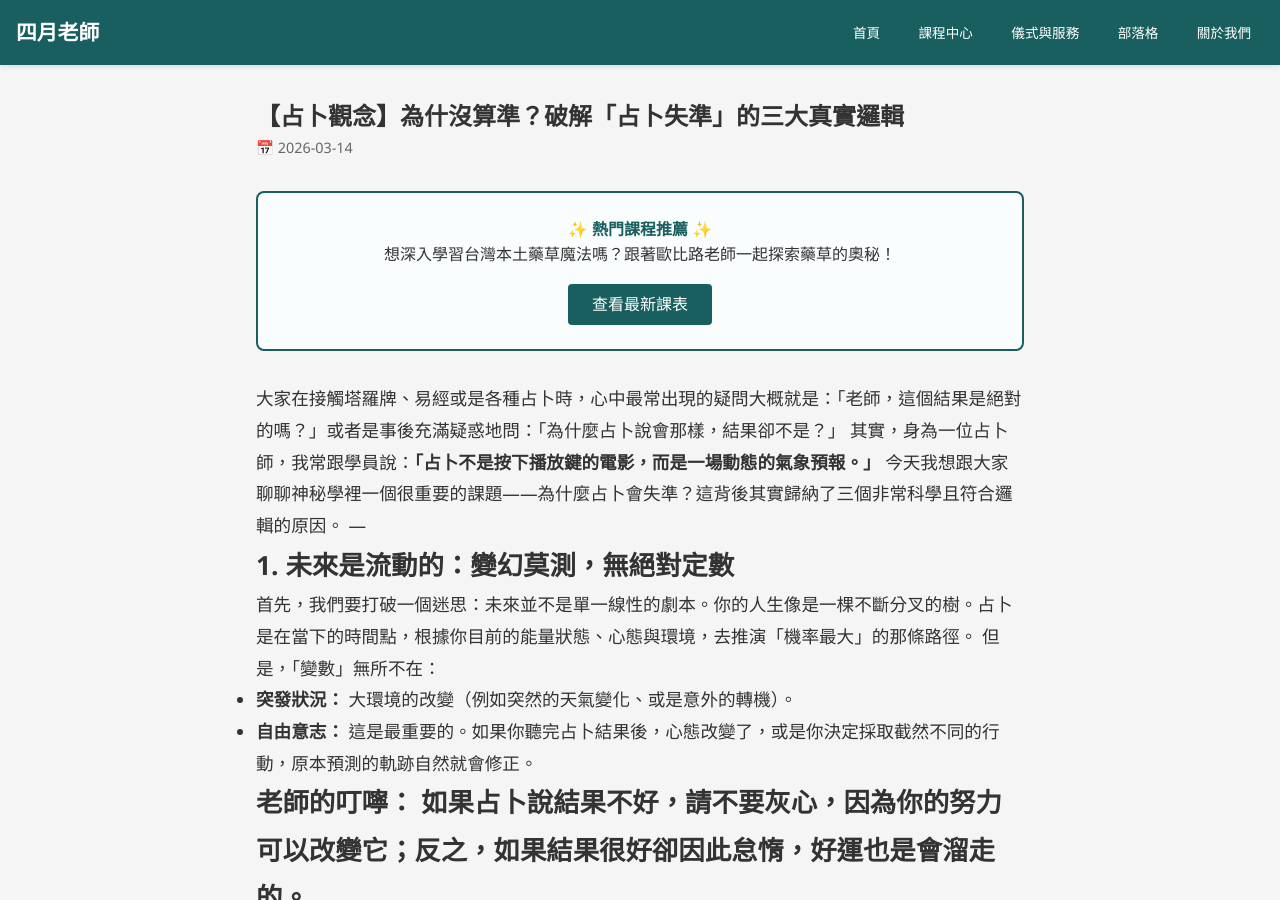
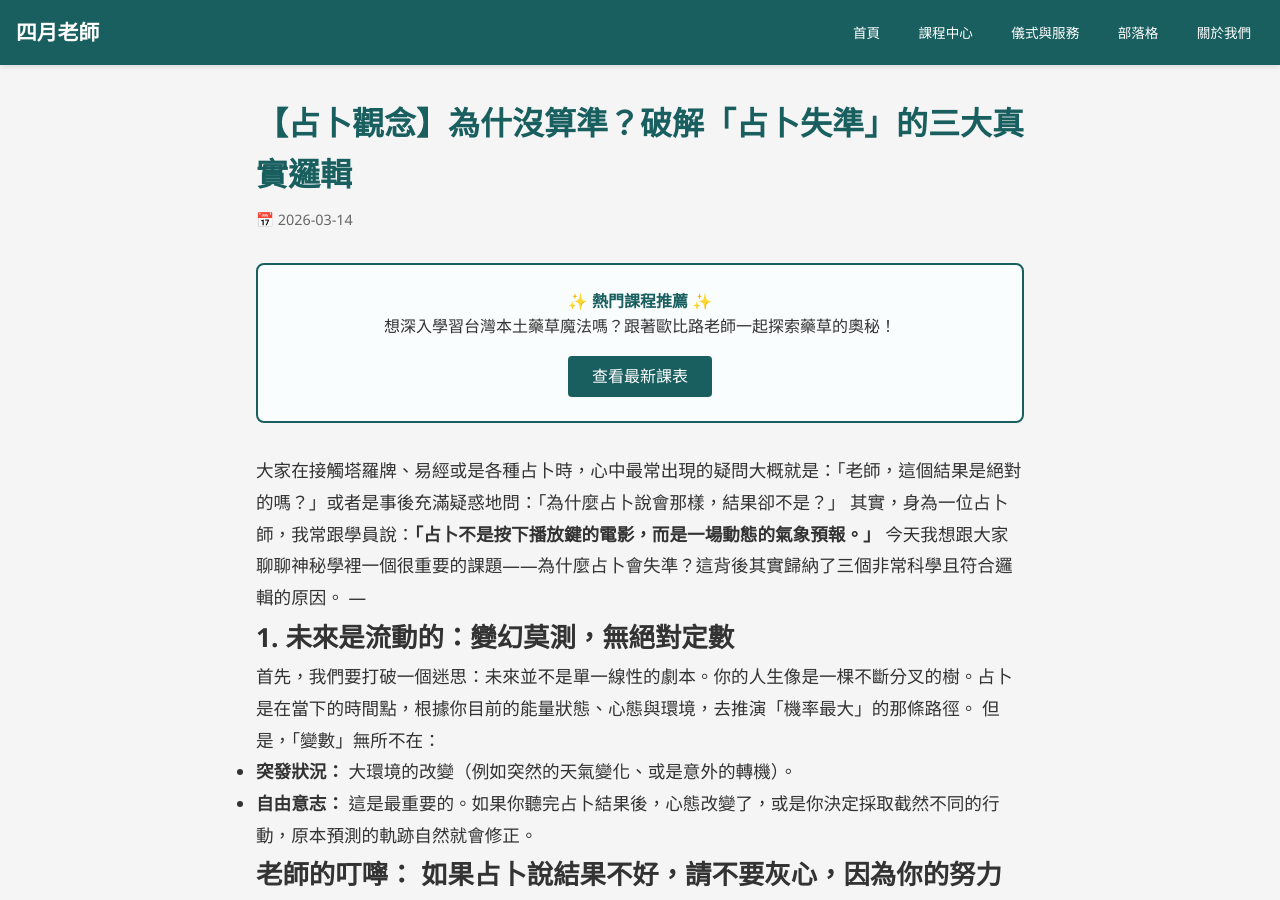
Before and after one commit to light4uliuphone-lang/hoodoo, a Jekyll site: the page built from _posts/2026-03-14-divination-logic.md, in a window 1280 px wide and 900 px high. Built offline with Jekyll 4.4.1, drawn with Linux system fonts in a browser that asks for light colours.

Commit message:
Update post.html

```diff
--- a/_layouts/post.html
+++ b/_layouts/post.html
@@ -1,12 +1,12 @@
 ---
 layout: default
 ---
+
 <article class="post-container" style="max-width: 800px; margin: 0 auto; padding: 2rem 1rem;">
     <header class="post-header" style="margin-bottom: 2rem;">
-        <h1 class="post-title">{{ page.title }}</h1>
+        <h1 class="post-title" style="font-size: 2rem; color: #1a5f5f; margin-bottom: 0.5rem;">{{ page.title }}</h1>
         <div class="post-meta" style="color: #666; font-size: 0.9rem;">
             <span>📅 {{ page.date | date: "%Y-%m-%d" }}</span>
-            {% if page.author %} <span> | ✍️ {{ page.author }}</span> {% endif %}
         </div>
     </header>
 
@@ -18,14 +18,14 @@ layout: default
 
     {% include google-ad-bottom.html %}
 
-    <nav class="post-navigation" style="margin-top: 3rem; display: flex; justify-content: space-between; border-top: 1px solid #eee; padding-top: 1rem;">
+    <nav class="post-navigation" style="margin-top: 3rem; display: flex; justify-content: space-between; border-top: 1px solid #eee; padding-top: 1.5rem;">
         {% if page.previous %}
-            <a href="{{ page.previous.url }}" style="color: #1a5f5f;">← {{ page.previous.title }}</a>
+            <a href="{{ page.previous.url }}" style="color: #1a5f5f; text-decoration: none;">← {{ page.previous.title }}</a>
         {% else %}
             <span></span>
         {% endif %}
         {% if page.next %}
-            <a href="{{ page.next.url }}" style="color: #1a5f5f;">{{ page.next.title }} →</a>
+            <a href="{{ page.next.url }}" style="color: #1a5f5f; text-decoration: none;">{{ page.next.title }} →</a>
         {% endif %}
     </nav>
 </article>
```
